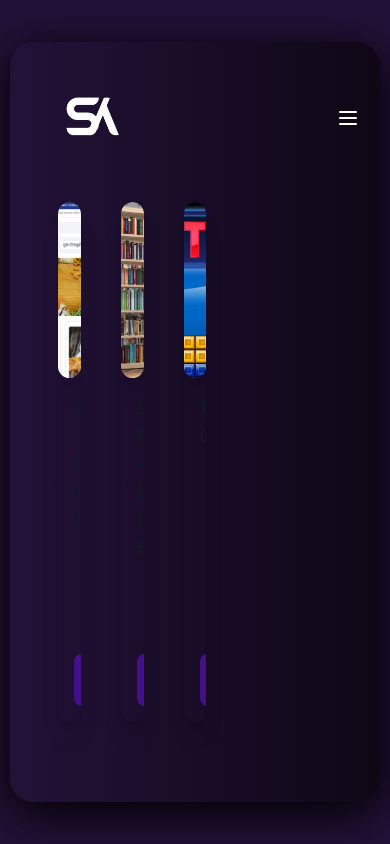
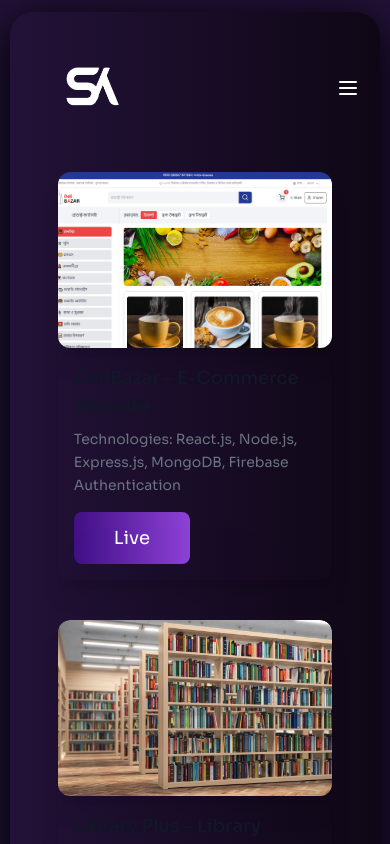
Before and after one commit to sahin404/sahin-portfolio, a React (Vite) app: page /projects in a window 390 px wide. Shown: the top 844 px of the page. Built offline with nearby package versions, Linux system fonts and the light colour scheme.

Commit message:
project page responsive

```diff
--- a/src/pages/Projects/Projects.jsx
+++ b/src/pages/Projects/Projects.jsx
@@ -10,7 +10,7 @@ const Projects = () => {
       <Helmet>
         <title>Sahin | Projects</title>
       </Helmet>
-      <div className="grid grid-cols-5 gap-10 px-12 py-5">
+      <div className="grid grid-cols-1 md:grid-cols-3 lg:grid-cols-5 gap-10 px-12 py-5">
         <ProjectCart
           image={delibazar}
           name="DeliBazar – E-Commerce Website"
```
